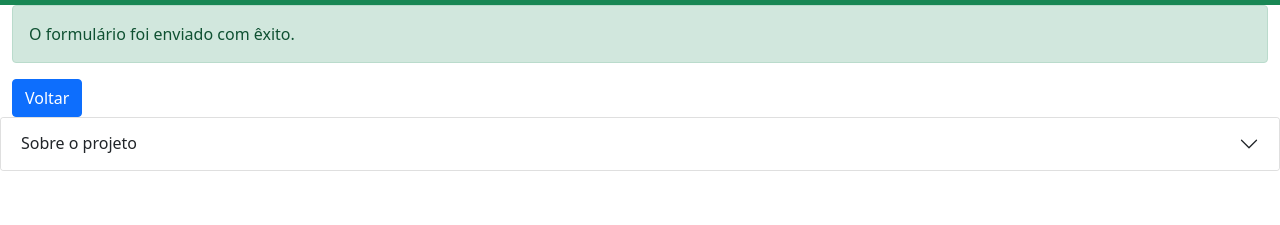
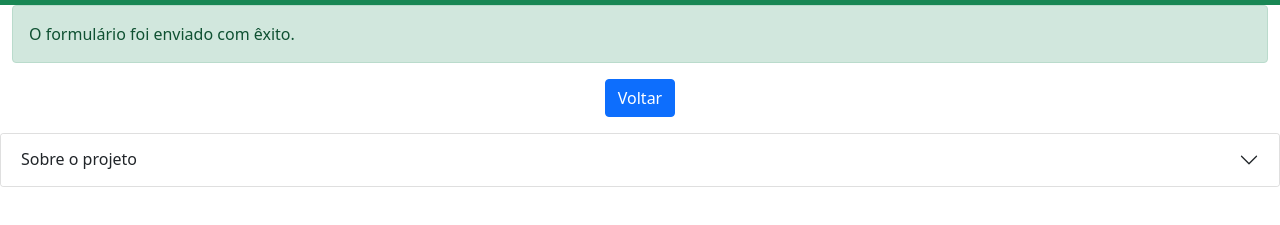
Before and after one commit to jurek-dev/qualifica-starwarscoffee, a plain HTML site: page form-submit.html in a window 1280 px wide. Shown: the part 61-286 px from the top of the page. Drawn offline with nearby package versions, Linux system fonts and the light colour scheme.

Commit message:
Ajustado estilização

```diff
--- a/form-submit.html
+++ b/form-submit.html
@@ -6,7 +6,7 @@
     <meta name="viewport" content="width=device-width, initial-scale=1.0">
     <title>Star Wars Coffee</title>
     <link rel="shortcut icon" type="image/jpg" href="images/icons/logo-star-wars-coffee.png"/>
-    <link rel="stylesheet" href="styles/styles.css">
+    <link rel="stylesheet" href="styles/styles-form-submit.css">
     <link href="https://cdn.jsdelivr.net/npm/bootstrap@5.1.3/dist/css/bootstrap.min.css" rel="stylesheet" integrity="sha384-1BmE4kWBq78iYhFldvKuhfTAU6auU8tT94WrHftjDbrCEXSU1oBoqyl2QvZ6jIW3" crossorigin="anonymous">
 </head>
 <body>
@@ -40,7 +40,9 @@
                     <div class="alert alert-success" role="alert">
                         O formulário foi enviado com êxito.
                     </div>
-                    <a href="/index.html"><button type="button" class="btn btn-primary margin-button">Voltar</button></a>
+                    <div class="button-position">
+                      <a href="/index.html"><button type="button" class="btn btn-primary">Voltar</button></a>
+                    </div>
                 </div>
             </div>
         </div>
--- /dev/null
+++ b/styles/styles-form-submit.css
@@ -0,0 +1,7 @@
+/*
+ * Estilização de tags herdeiras da classe button-position.
+*/
+.button-position {
+    text-align: center;
+    margin-bottom: 2vh;
+}
```
